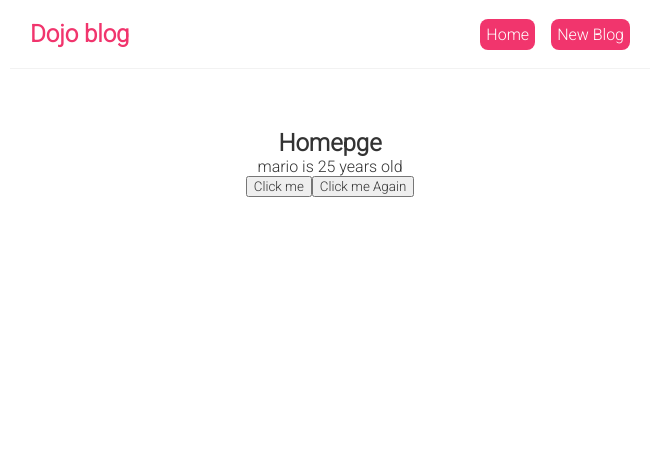
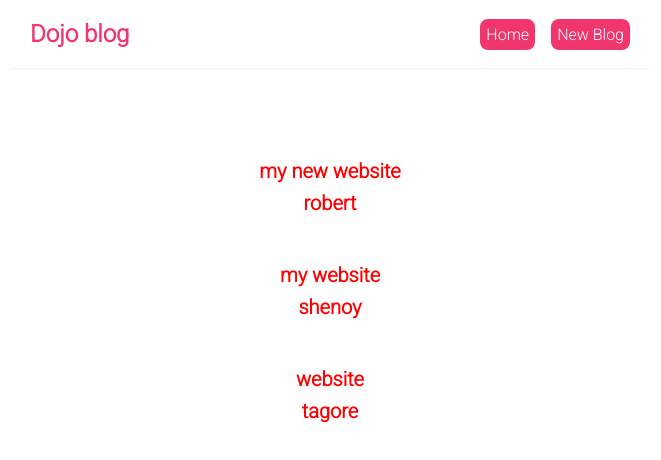
Before and after one commit to priya-0002/React-Blog, a React (Create React App) app: page / in a window 1280 px wide. Shown: the top 460 px of the page, without its empty margins (310-971 px from the left). Built offline with nearby package versions, Linux system fonts and the light colour scheme.

Commit message:
first commit

```diff
--- a/src/Home.js
+++ b/src/Home.js
@@ -1,29 +1,29 @@
 import {useState} from 'react';
 
 const Home = () => {
-
-    const[name,setName]=useState('mario');
-    const[age,setAge]=useState(25);
-
-    const handleClick=()=> {
-        setName('jia ');
-        setAge(30);
-    }
+    const[blogs,setBlogs]=useState([
+    {tittle:'my new website',body:'loreum ispsum',author:'robert',id:1},
+    {tittle:'my  website',body:'loreum ispsum',author:'shenoy',id:2},
+    {tittle:'website',body:'loreum ispsum',author:'tagore',id:3},
+   ]);
 
 
 
-    const handleClickAgain=(name)=>
-        alert('hello' +'' +name);
+
+
+
 
     return (
         <div className="home">
-            <h2>Homepge</h2>
-            <p>{name } is {age} years old</p>
-            <button onClick={handleClick}>Click me</button>
-        <button onClick={()=>
-            handleClickAgain('mario')
-        }>Click me Again</button>
+            {blogs.map((blog)=>(
+                <div className="blog-preview" key={blog.id }>
+               <h2>{ blog.tittle}</h2>
+               <h2>{blog.author}</h2>
+               </div>
+            ))
+            }
         </div>
+
       );
 }
 
--- a/src/index.css
+++ b/src/index.css
@@ -31,3 +31,18 @@
   margin: 40px auto;
   padding: 20px;
 }
+.blog-preview{
+  padding:10px 16px;
+  margin: 20px 0;
+  border-bottom: 1px white;
+}
+.blog-preview:hover{
+  box-shadow: 1px 3px 5px rgba(0,0,0,0.1);
+
+}
+.blog-preview h2{
+
+  font-size: 20px;
+  color:red;
+  margin-bottom: 8px;
+}
```
